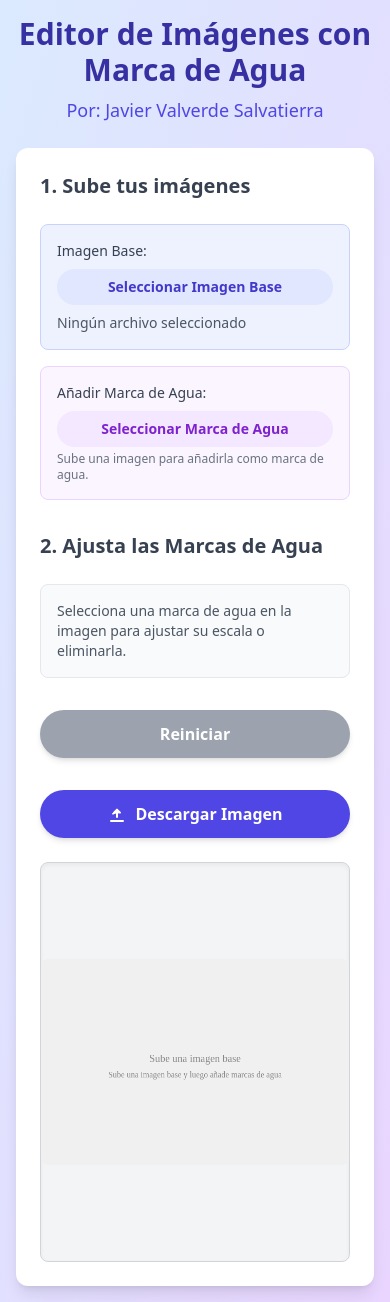
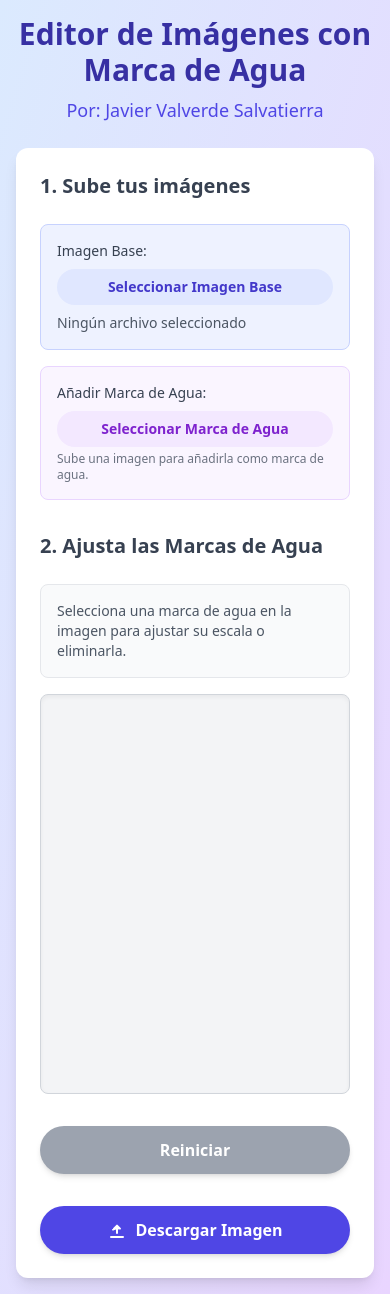
Before and after one commit to JaviSalvatierra/MarcadeAgua, a React (Create React App) app: page / in a window 390 px wide. Built offline with nearby package versions, Linux system fonts and the light colour scheme.

Commit message:
Descripción clara de los nuevos cambios realizados

```diff
--- a/src/App.js
+++ b/src/App.js
@@ -19,7 +19,7 @@ const App = () => {
     const [initialWatermarkY, setInitialWatermarkY] = useState(0);
 
     // Referencias al elemento canvas y a los inputs de archivo
-    const canvasRef = useRef(null);
+    const canvasRef = useRef(null); // Esta ref se usará para ambos canvas, el visible en cada momento
     const baseImageInputRef = useRef(null); // Referencia para el input de la imagen base
     const watermarkInputRef = useRef(null); // Referencia para el input de la marca de agua
 
@@ -52,11 +52,12 @@ const App = () => {
             let baseImage = null;
             if (baseImageSrc) {
                 baseImage = await loadImage(baseImageSrc);
+                // Establecer las dimensiones del canvas a las dimensiones de la imagen base
                 canvas.width = baseImage.width;
                 canvas.height = baseImage.height;
                 ctx.drawImage(baseImage, 0, 0); // Dibujar la imagen base
             } else {
-                // Si no hay imagen base, establecer un tamaño predeterminado o un mensaje
+                // Tamaño predeterminado del canvas si no hay imagen base
                 canvas.width = 600;
                 canvas.height = 400;
                 ctx.fillStyle = '#f0f0f0';
@@ -121,6 +122,26 @@ const App = () => {
     useEffect(() => {
         drawImagesOnCanvas();
     }, [drawImagesOnCanvas]); // Dependencia del useCallback
+
+    // Efecto para manejar el redimensionamiento del canvas
+    useEffect(() => {
+        const canvas = canvasRef.current;
+        if (!canvas) return;
+
+        const resizeCanvas = () => {
+            // Redibujar el contenido cuando el tamaño del canvas cambie
+            drawImagesOnCanvas();
+        };
+
+        // Usar ResizeObserver para un redimensionamiento más eficiente del canvas
+        const resizeObserver = new ResizeObserver(resizeCanvas);
+        resizeObserver.observe(canvas);
+
+        return () => {
+            resizeObserver.unobserve(canvas);
+        };
+    }, [drawImagesOnCanvas]);
+
 
     // Función para manejar la carga de la imagen base
     const handleBaseImageUpload = (event) => {
@@ -323,7 +344,7 @@ const App = () => {
         // Redibujar la imagen base
         const baseImage = new Image();
         baseImage.onload = () => {
-            tempCtx.drawImage(baseImage, 0, 0, tempCanvas.width, tempCanvas.height);
+            tempCtx.drawImage(baseImage, 0, 0, tempCanvas.width, tempCtx.height);
 
             // Redibujar todas las marcas de agua (sin el borde de selección)
             for (const watermark of watermarks) {
@@ -416,12 +437,10 @@ const App = () => {
             </p>
 
             {/* Contenedor principal de la aplicación */}
-            <div className="bg-white p-6 rounded-xl shadow-lg w-full max-w-4xl">
-                {/* Contenedor que maneja el layout de dos columnas en desktop, pero se apila en móvil */}
-                <div className="flex flex-col gap-6 lg:flex-row">
+            <div className="bg-white p-6 rounded-xl shadow-lg w-full max-w-4xl flex flex-col md:flex-row gap-6">
 
-                    {/* Sección de controles - Ocupa todo el ancho en móvil, mitad en desktop */}
-                    <div className="w-full lg:w-1/2 flex flex-col gap-4">
+                {/* Columna de Controles (parte izquierda en desktop, apilada en móvil) */}
+                <div className="w-full md:w-1/2 flex flex-col gap-4">
                     <h2 className="text-xl font-semibold text-gray-700 mb-2">1. Sube tus imágenes</h2>
 
                     {/* Carga de imagen base */}
@@ -515,7 +534,31 @@ const App = () => {
                             </p>
                         )}
                     </div>
-                        {/* Botón de Reiniciar */}
+
+                    {/* Canvas para móvil (oculto en escritorio) */}
+                    {/* Este div se mostrará solo en pantallas pequeñas para colocar el canvas después de los controles de ajuste */}
+                    <div className="w-full h-[400px] flex justify-center items-center bg-gray-100 rounded-lg shadow-inner overflow-hidden border border-gray-300 md:hidden">
+                        <canvas
+                            ref={canvasRef}
+                            className="max-w-full h-auto rounded-lg"
+                            onMouseDown={handleInteractionStart}
+                            onMouseMove={handleInteractionMove}
+                            onMouseUp={handleInteractionEnd}
+                            onMouseLeave={handleInteractionEnd}
+                            onTouchStart={handleInteractionStart}
+                            onTouchMove={handleInteractionMove}
+                            onTouchEnd={handleInteractionEnd}
+                            onTouchCancel={handleInteractionEnd}
+                        ></canvas>
+                    </div>
+
+                    {/* Botones de Reiniciar y Descargar, y mensajes de carga/error (se muestran aquí en móvil) */}
+                    {loading && (
+                        <p className="text-center text-indigo-500 mt-4">Cargando...</p>
+                    )}
+                    {error && (
+                        <p className="text-center text-red-500 mt-4">{error}</p>
+                    )}
                     <button
                         onClick={handleReset}
                         className="mt-4 w-full bg-gray-400 hover:bg-gray-500 text-white font-bold py-3 px-6 rounded-full shadow-md
@@ -523,8 +566,6 @@ const App = () => {
                     >
                         Reiniciar
                     </button>
-
-                        {/* Botón de Descargar */}
                     <button
                         onClick={downloadImage}
                         className="mt-4 w-full bg-indigo-600 hover:bg-indigo-700 text-white font-bold py-3 px-6 rounded-full shadow-md
@@ -535,25 +576,18 @@ const App = () => {
                         </svg>
                         Descargar Imagen
                     </button>
-
-                        {/* Mensajes de carga y error */}
-                        {loading && (
-                            <p className="text-center text-indigo-500 mt-4">Cargando...</p>
-                        )}
-                        {error && (
-                            <p className="text-center text-red-500 mt-4">{error}</p>
-                        )}
                 </div>
 
-                    {/* Sección de Canvas - Ocupa todo el ancho en móvil, mitad en desktop */}
-                    <div className="w-full h-[400px] lg:w-1/2 lg:h-auto flex justify-center items-center bg-gray-100 rounded-lg shadow-inner overflow-hidden border border-gray-300">
+                {/* Canvas para escritorio (oculto en móvil) */}
+                {/* Este div se mostrará solo en pantallas medianas o más grandes para el diseño de dos columnas */}
+                <div className="hidden md:flex w-full md:w-1/2 justify-center items-center bg-gray-100 rounded-lg shadow-inner overflow-hidden min-h-[400px] border border-gray-300">
                     <canvas
                         ref={canvasRef}
                         className="max-w-full h-auto rounded-lg"
                         onMouseDown={handleInteractionStart}
                         onMouseMove={handleInteractionMove}
                         onMouseUp={handleInteractionEnd}
-                            onMouseLeave={handleInteractionEnd} // Terminar arrastre si el ratón sale del canvas
+                        onMouseLeave={handleInteractionEnd}
                         onTouchStart={handleInteractionStart}
                         onTouchMove={handleInteractionMove}
                         onTouchEnd={handleInteractionEnd}
@@ -562,7 +596,6 @@ const App = () => {
                 </div>
             </div>
         </div>
-        </div>
     );
 };
 
```
Lines whose indentation alone changed are shown as unchanged.
